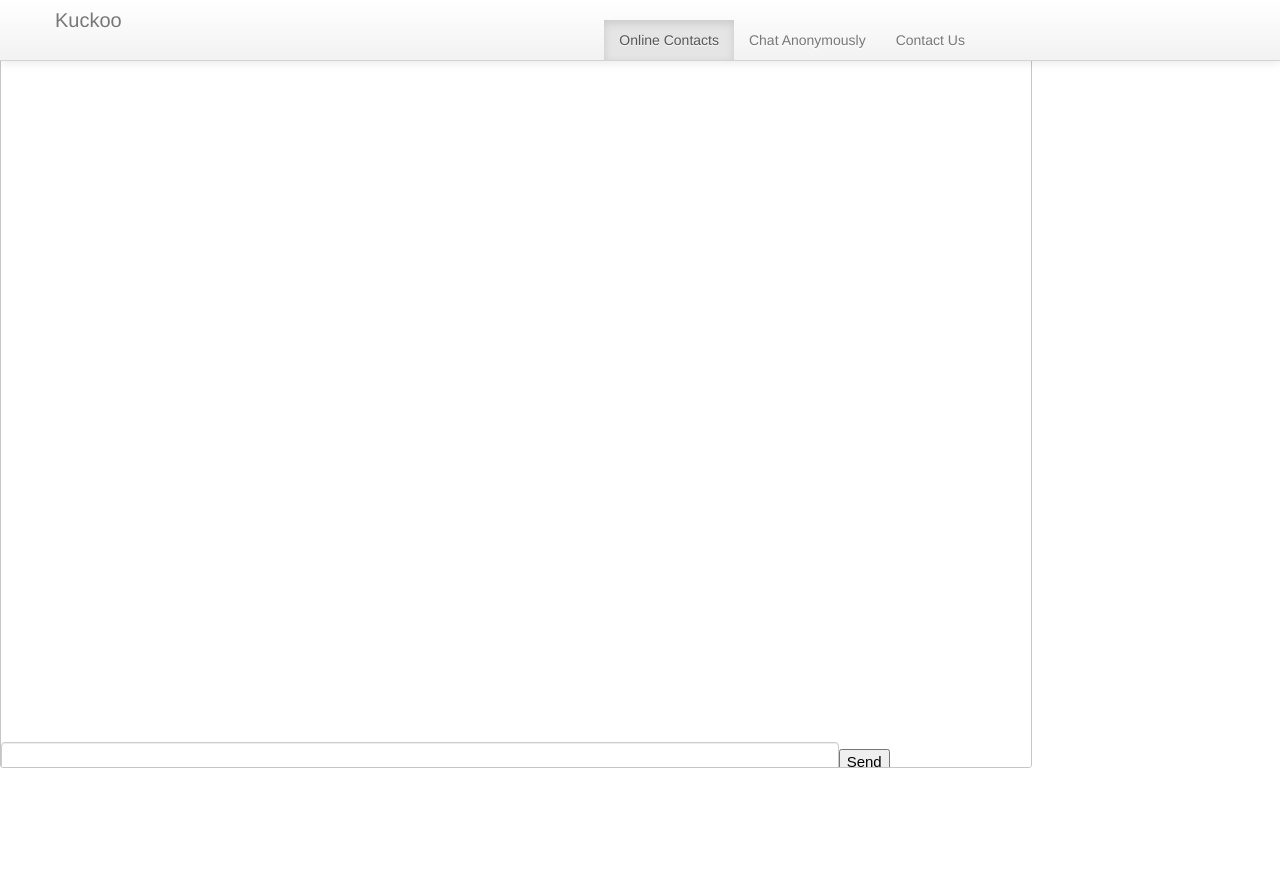
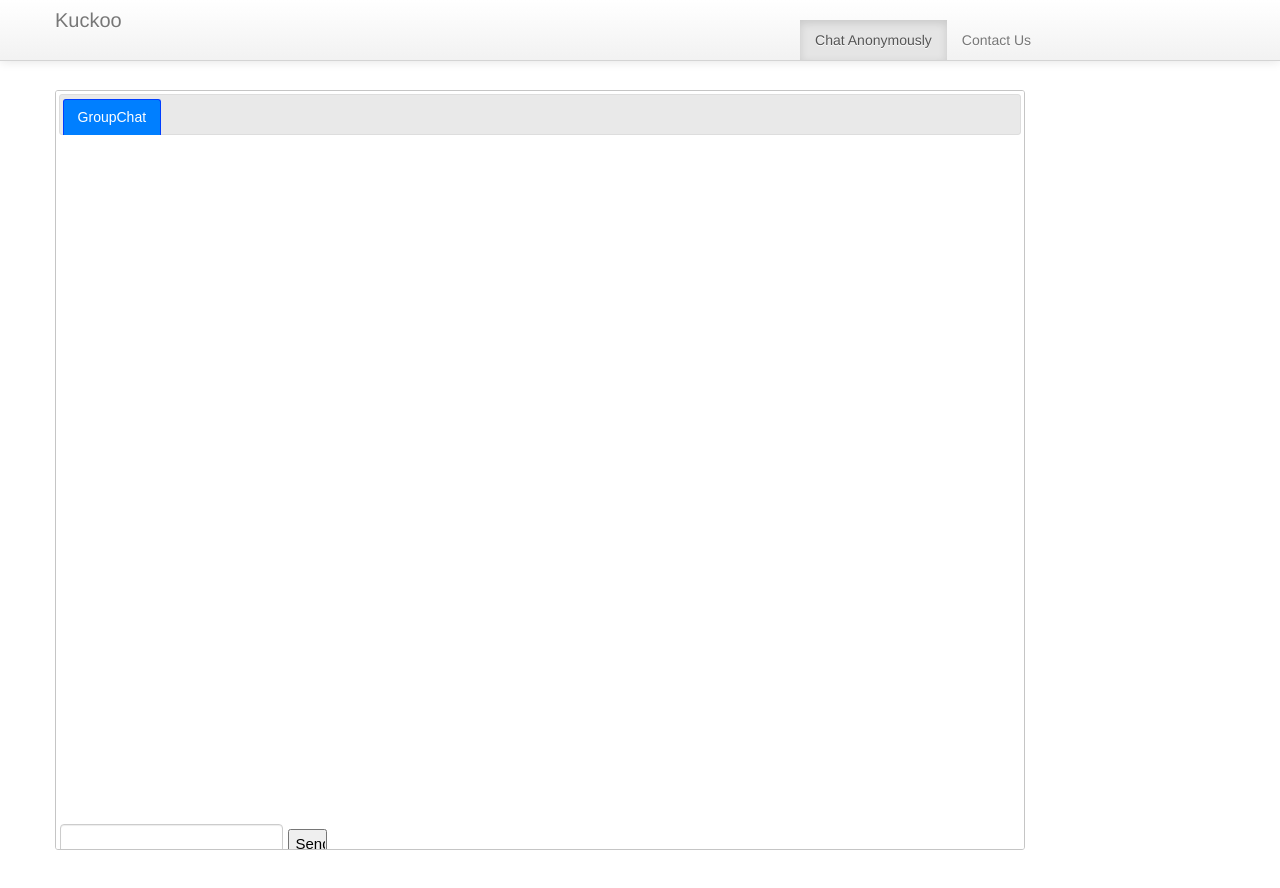
Before and after one commit to vamsi2018/ChatServer-nodejs, a website: page public/index.html in a window 1280 px wide. Before the commit the page ends 800 px from the top, so only its background shows below. Drawn offline with nearby package versions, Linux system fonts and the light colour scheme; no server answers.

Commit message:
some experimenting--

```diff
--- a/public/chat.css
+++ b/public/chat.css
@@ -1,14 +1,11 @@
 #chat {
 	  display:inline;
-	   width: 80%;
 	   height: 95vh;
 	   float: left;
        overflow:auto;
 	}
 
 #rosterDiv {
-	  display:block;
-	   width: 19%;
 	   float: right;
 	   height: 90vh;
 	   overflow:auto;
@@ -18,14 +15,21 @@ section {
     margin: auto;
      }
 
+		body {
+			padding-top: 50px;
+		}
+
+	.starter-template {
+		  padding: 40px ;
+			  text-align: center;
+			}
+
 #footer
 {
      font-size: 15px;
      font-family: Verdana, Geneva, Arial, sans-serif;
      position: absolute;
      bottom: 15px;
-     left: 0px;
-     width: 100%;
      height: 10px
  }
 
@@ -38,6 +42,5 @@ section {
 }
 
 .textInput{
-	width:80%;
 	height:20px
 }
--- a/public/index.html
+++ b/public/index.html
@@ -13,7 +13,7 @@
 		<link rel="stylesheet" type="text/css" href="chat.css">
 		<script>
 			$(function() {
-				$( "#chat" ).tabs();
+				$( "#chat" ).tabs({ heightStyle: "fill", collapsible: true });
 			});
 		</script>
 	</head>
@@ -27,30 +27,33 @@
 		        <a href="#" class="brand">Kuckoo</a>
 		        <div class="nav-collapse collapse">
 		            <ul class="nav pull-right">
-			                <li class="active"><a href="#">Online Contacts</a></li>
-			                <li><a href="#">Chat Anonymously</a></li>
+			                <li class="active"><a href="#">Chat Anonymously</a></li>
 			                <li><a href="#">Contact Us</a></li>
 		            </ul>
             </div>
 				</div>
 			</div>
 		</div>
-		<div id='messageBar'></div>
-			<section>
-			<div id="chat" >
+		<div class="container starter-template">
+			<div class = 'row-fluid'>
+				<div id="chat" class="span10">
 					<ul>
 						<li><a href="#GroupChat">GroupChat</a></li>
 					</ul>
 					<div id='GroupChat'>
 						<div id="messages" ></div>
+					</div>
+
 					<form id="form">
-					<div id="footer"><input class="textInput" type="text" id="input" /><button>Send</button>
+						<div id="footer">
+							<input class="textInputi span10" type="text" id="input" />
+							<input type="submit" class="span2" value="Send"/>
 						</div>
 					</form>
+
+				</div>
+				<div id="rosterDiv" class="span2"></div>
 		</div>
 		</div>
-			<input type='button' value='Chat Anonymously' onclick='chatAnonymously()'/>
-			<div id="rosterDiv"></div>
-		</section>
 	</body>
 </html>
```
Lines whose indentation alone changed are shown as unchanged.
